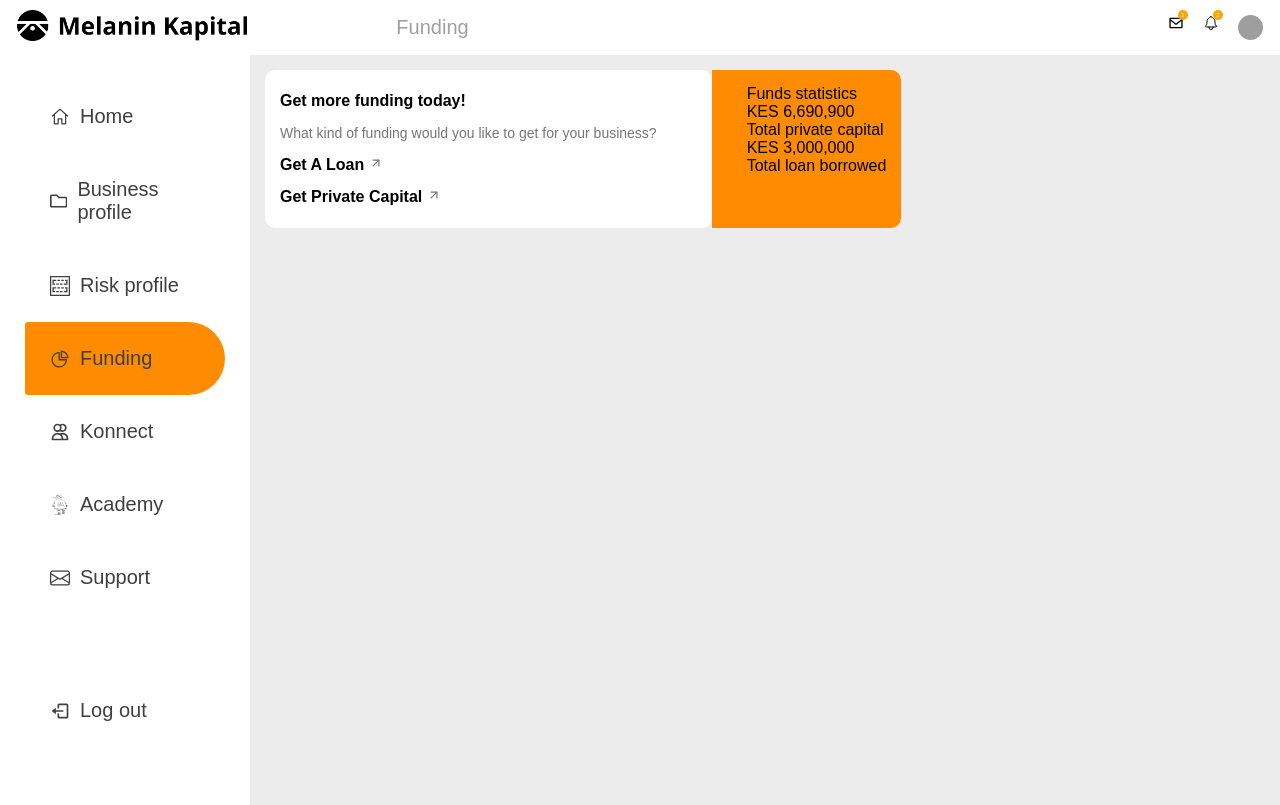
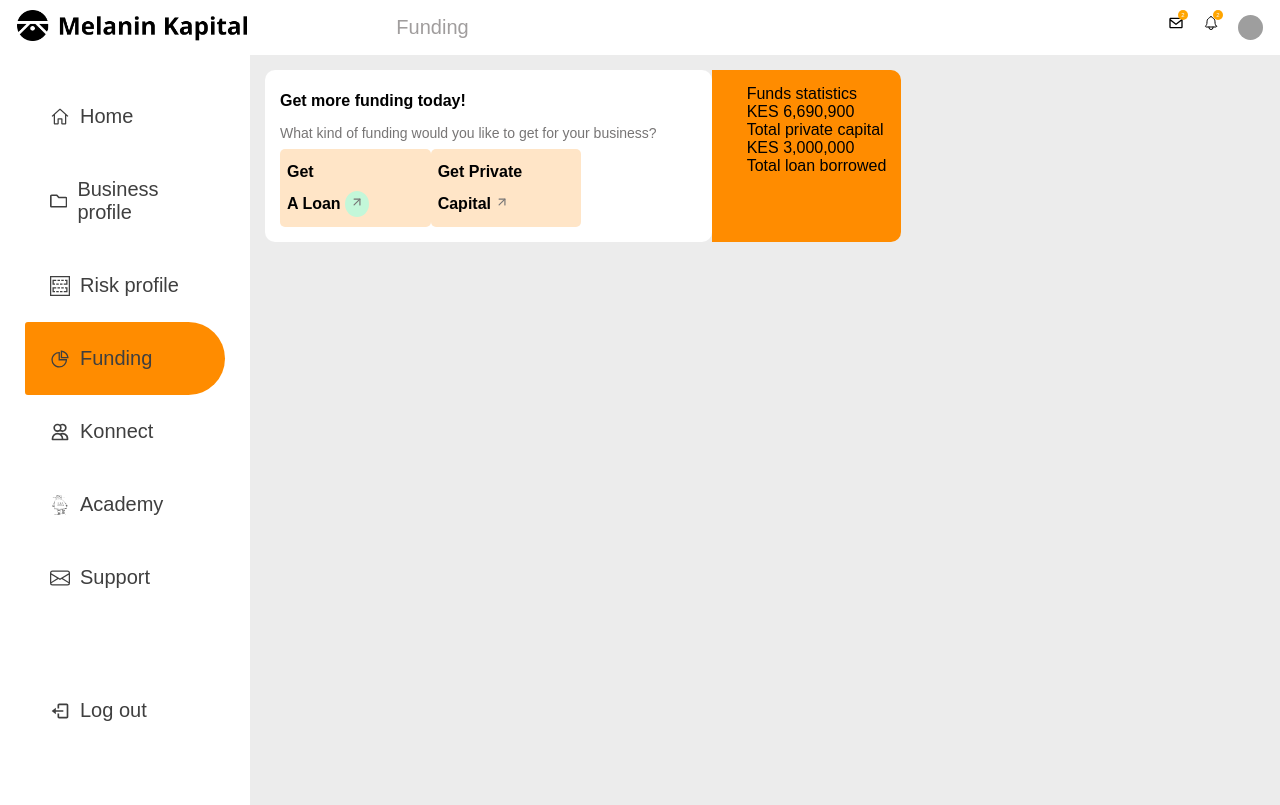
Before and after one commit to siccoo/melanin_kapital, a React (Create React App) app: page / in a window 1280 px wide. Built offline with nearby package versions, Linux system fonts and the light colour scheme; grey boxes are pictures that could not be loaded.

Commit message:
updates on fundStatistics component

```diff
--- a/src/components/fundStatistics/FundStatistics.jsx
+++ b/src/components/fundStatistics/FundStatistics.jsx
@@ -10,9 +10,10 @@
         <span>
           What kind of funding would you like to get for your business?
         </span>
+        <div style={{display: 'flex'}}>
         <div className="fundStatLoan">
           <p>
-            Get A Loan{" "}
+            Get <br />A Loan{" "}
             <span>
               <FiArrowUpRight />
             </span>
@@ -26,6 +27,8 @@
             </span>
           </p>
         </div>
+        </div>
+
       </section>
 
       <section className="fundStatContainerOne">
--- a/src/components/fundStatistics/fundstatistics.css
+++ b/src/components/fundStatistics/fundstatistics.css
@@ -21,6 +21,27 @@
     font-size: 14px;
 }
 
+.fundStatLoan {
+    background: #ffe5c7;
+    width: 40%;
+    padding: 7px;
+    border-radius: 5px;
+}
+
+.fundStatLoan span{
+    background: #c3f7d9;
+    border-radius: 50%;
+    padding: 5px;
+}
+
+.fundStatCapital {
+    background: #ffe5c7;
+    width: 40%;
+    padding: 7px;
+    margin-right: 15px;
+    border-radius: 5px;
+}
+
 .fundStatContainerOne {
   padding: 15px 15px 15px 35px;
   background: #ff8c00;
```
